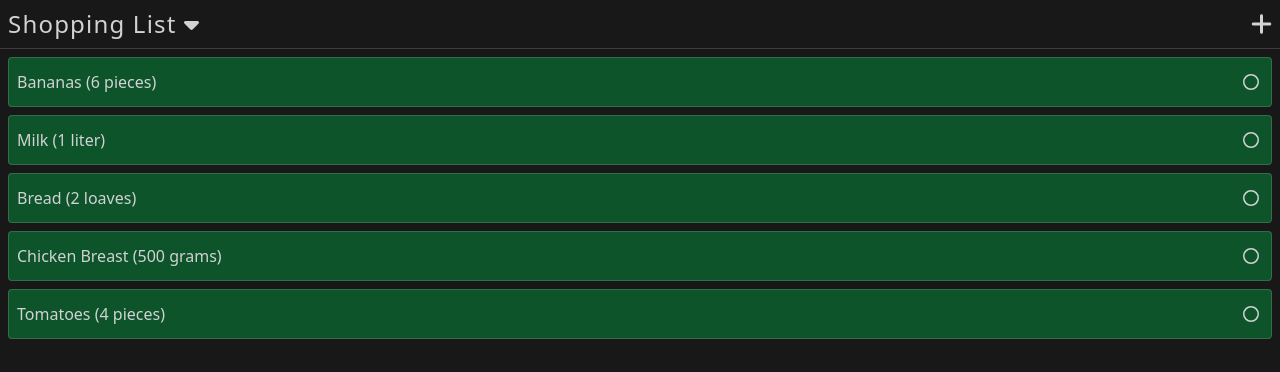
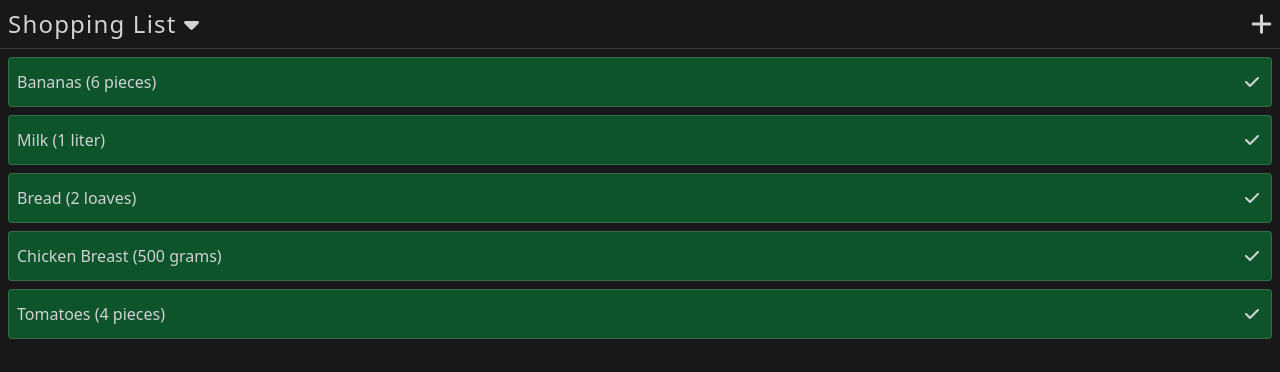
Before and after one commit to Hook-88/shopping-list, a Vue app: page / in a window 1280 px wide. Shown: the top 372 px of the page. Built offline with nearby package versions, Linux system fonts and the light colour scheme; the HTML template or start-up script is replaced by a standard one.

Commit message:
add styles for checked state

```diff
--- a/src/components/shopping-list/ListItem.vue
+++ b/src/components/shopping-list/ListItem.vue
@@ -2,6 +2,7 @@
 import IconButton from '@/components/buttons/IconButton.vue';
 import { type ShoppingItemInterface } from '@/types/types';
 import { faCircle } from '@fortawesome/free-regular-svg-icons';
+import { faCheck } from '@fortawesome/free-solid-svg-icons';
 import { computed } from 'vue';
 
 const props = defineProps<{
@@ -17,6 +18,14 @@ const liClassName = computed(() => {
   return null
 })
 
+const liButtonIcon = computed(() => {
+  if (props.isChecked) {
+    return faCheck
+  }
+
+  return faCircle
+})
+
 </script>
 
 <template>
@@ -26,6 +35,6 @@ const liClassName = computed(() => {
       <span>({{ item.quantity }} {{ item.unit }})</span>
     </p>
 
-    <IconButton :icon-def="faCircle" class="p-3" />
+    <IconButton :icon-def="liButtonIcon" :disabled="props.isChecked" class="p-3" />
   </li>
 </template>
```
